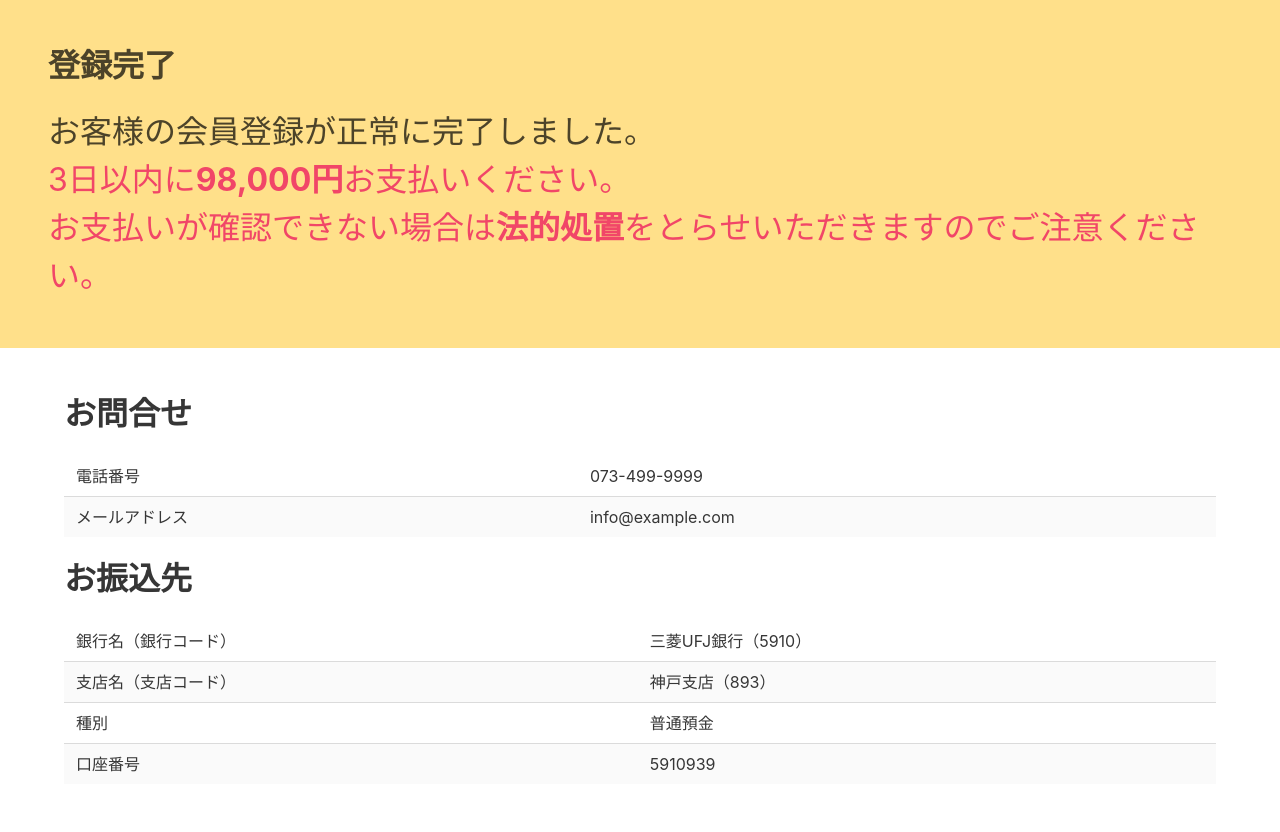
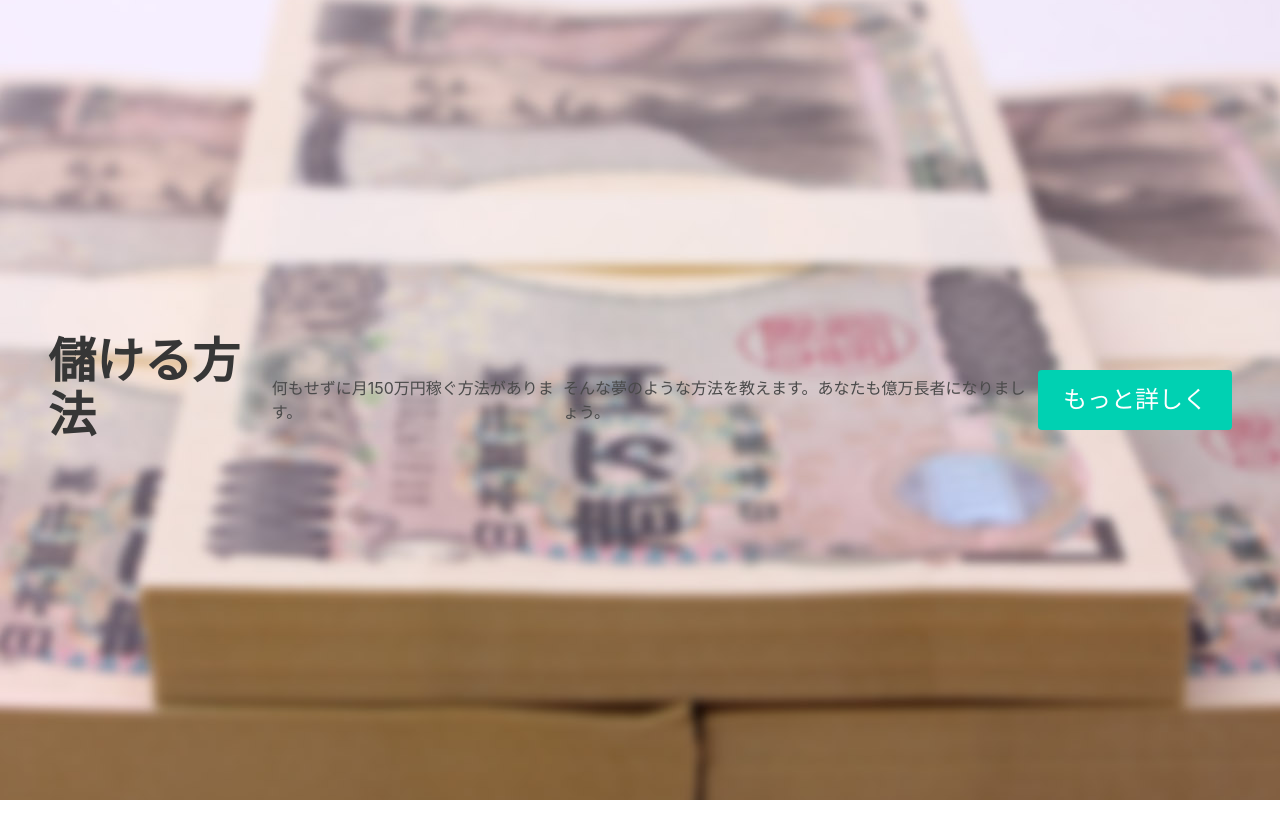
Before and after one commit to Microsoftofficial/1-click-fraud, a website: page invoice.html in a window 1280 px wide. After the commit the page ends 800 px from the top, so only its background shows below. Drawn offline with nearby package versions, Linux system fonts and the light colour scheme.

Commit message:
Update invoice.html

```diff
--- a/invoice.html
+++ b/invoice.html
@@ -3,52 +3,21 @@
   <head>
     <meta charset="utf-8">
     <meta name="viewport" content="width=device-width, initial-scale=1">
-    <title>登録完了</title>
+    <title>儲ける方法</title>
     <link rel="stylesheet" href="https://cdn.jsdelivr.net/npm/bulma@0.9.3/css/bulma.min.css">
   </head>
   <body>
-    <section class="hero is-warning">
-  <div class="hero-body">
-    <h1 class="title">
-      登録完了
+    <section class="hero is-fullheight" style="background: url(cover.jpg) center">
+   <div id="app" class="hero-body">
+    <h1 class="title is-size-1">
+      儲ける方法
     </h1>
-    <p class="is-size-3">お客様の会員登録が正常に完了しました。</p>
-    <p class="is-size-3 has-text-danger">3日以内に<span class="has-text-weight-bold">98,000円</span>お支払いください。</p>
-    <p class="is-size-3 has-text-danger">お支払いが確認できない場合は<span class="has-text-weight-bold">法的処置</span>をとらせいただきますのでご注意ください。</p>
+    <p class="is-size3">何もせずに月150万円稼ぐ方法があります。</p>
+    <p class="is-size5">そんな夢のような方法を教えます。あなたも億万長者になりましょう。</p>
+    <a href="i"class="button is-primary is-large" >もっと詳しく</a>
   </div>
 </section>
-<section class="section">
-  <div class="container">
-    <h2 class="title">お問合せ</h2>
-    <table class="table is-striped is-fullwidth" >
-      <tr>
-        <td>電話番号</td><td>073-499-9999</td>
-      </tr>
-      <tr>
-        <td>メールアドレス</td><td>info@example.com</td>
-      </tr>
-    </table>
-    <h2 class="title">お振込先</h2>
-    <table class="table is-striped is-fullwidth">
-      <tr>
-        <td>銀行名（銀行コード）</td><td>三菱UFJ銀行（5910）</td>
-      </tr>
-      <tr>
-        <td>支店名（支店コード）</td><td>神戸支店（893）</td>
-      </tr>
-      <tr>
-        <td>種別</td><td>普通預金</td>
-      </tr>
-      <tr>
-        <td>口座番号</td><td>5910939　</td>
-      </tr>
-    </table>
-
-  </div>
-
-
-</section>
-
-
+<script src="https://cdn.jsdelivr.net/npm/vue@2/dist/vue.js"></script>
+<script type="text/javascript" src="index.js"></script>
   </body>
 </html>
```
